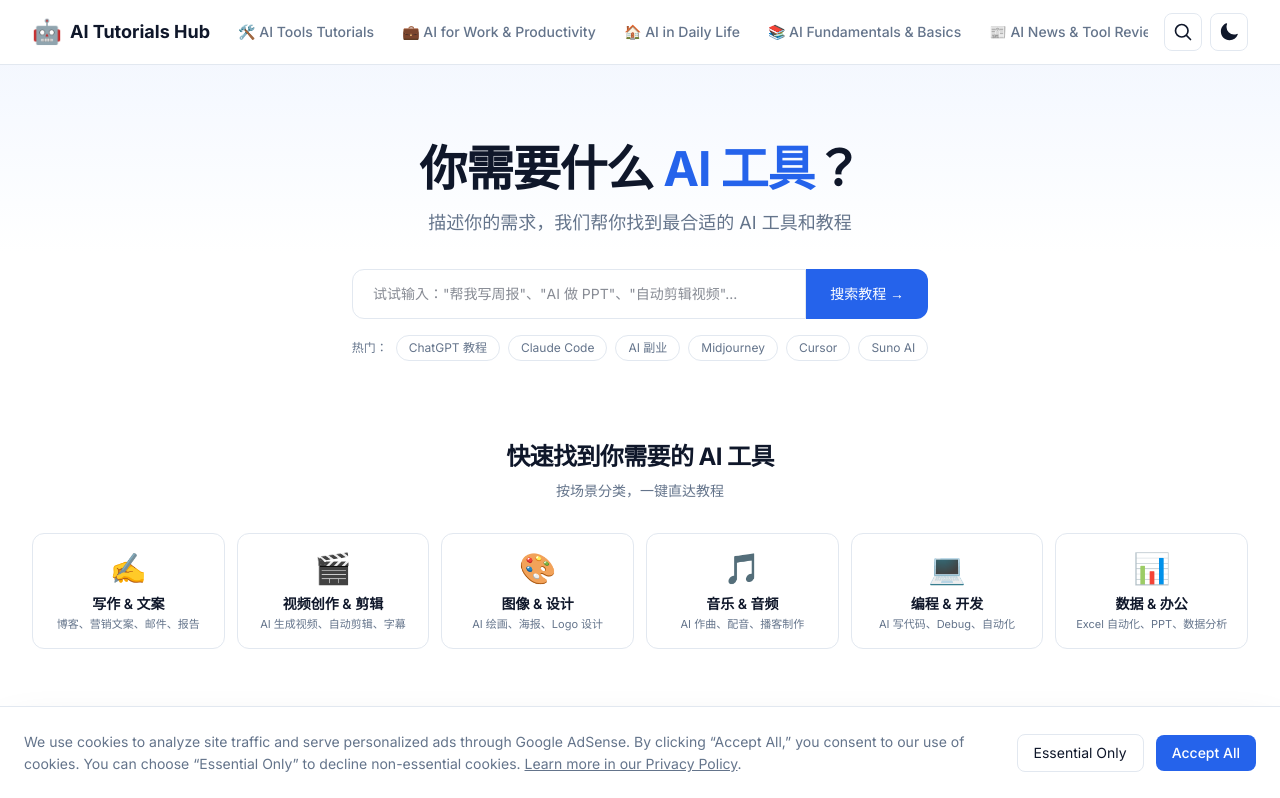
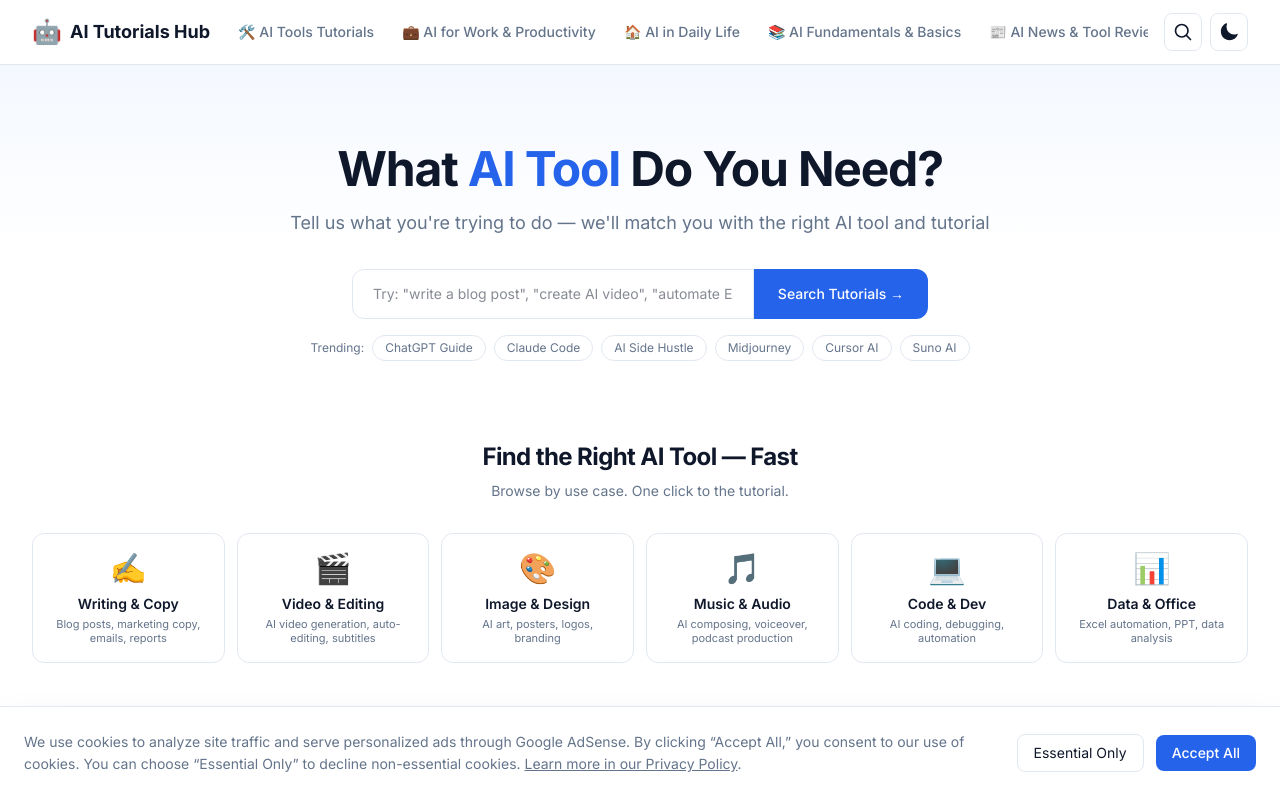
Before and after one commit to xxgxxg198733/ai-tutorials, a Next.js app: page / in a window 1280 px wide. Shown: the top 798 px of the page. Built offline with nearby package versions, Linux system fonts and the light colour scheme; no server answers; grey boxes are pictures that could not be loaded.

Commit message:
fix: translate homepage to English

```diff
--- a/src/app/page.tsx
+++ b/src/app/page.tsx
@@ -5,43 +5,43 @@ import { getArticlesByCategory } from "@/lib/content-loader";
 const SCENARIOS = [
   {
     icon: "✍️",
-    title: "写作 & 文案",
-    desc: "博客、营销文案、邮件、报告",
+    title: "Writing & Copy",
+    desc: "Blog posts, marketing copy, emails, reports",
     query: "AI writing assistant",
     href: "/ai-tools/copy-ai-marketing-content-guide",
   },
   {
     icon: "🎬",
-    title: "视频创作 & 剪辑",
-    desc: "AI 生成视频、自动剪辑、字幕",
+    title: "Video & Editing",
+    desc: "AI video generation, auto-editing, subtitles",
     query: "AI video creation",
     href: "/ai-tools/runway-ai-video-generation-guide",
   },
   {
     icon: "🎨",
-    title: "图像 & 设计",
-    desc: "AI 绘画、海报、Logo 设计",
+    title: "Image & Design",
+    desc: "AI art, posters, logos, branding",
     query: "AI image generation design",
     href: "/ai-tools/midjourney-beginners-guide",
   },
   {
     icon: "🎵",
-    title: "音乐 & 音频",
-    desc: "AI 作曲、配音、播客制作",
+    title: "Music & Audio",
+    desc: "AI composing, voiceover, podcast production",
     query: "AI music audio creation",
     href: "/ai-tools/suno-ai-music-generation-guide",
   },
   {
     icon: "💻",
-    title: "编程 & 开发",
-    desc: "AI 写代码、Debug、自动化",
+    title: "Code & Dev",
+    desc: "AI coding, debugging, automation",
     query: "AI coding assistant",
     href: "/ai-tools/github-copilot-tutorial",
   },
   {
     icon: "📊",
-    title: "数据 & 办公",
-    desc: "Excel 自动化、PPT、数据分析",
+    title: "Data & Office",
+    desc: "Excel automation, PPT, data analysis",
     query: "AI productivity office tools",
     href: "/work-productivity/ai-writing-assistant-tools",
   },
@@ -54,10 +54,10 @@ export default function HomePage() {
       <section className="bg-gradient-to-b from-primary/5 via-background to-background">
         <div className="max-w-3xl mx-auto px-4 sm:px-6 lg:px-8 py-16 md:py-20 text-center">
           <h1 className="text-3xl md:text-4xl lg:text-5xl font-bold tracking-tight text-foreground">
-            你需要什么 <span className="text-primary">AI 工具</span>？
+            What <span className="text-primary">AI Tool</span> Do You Need?
           </h1>
           <p className="mt-4 text-base md:text-lg text-muted-foreground">
-            描述你的需求，我们帮你找到最合适的 AI 工具和教程
+            Tell us what you're trying to do — we'll match you with the right AI tool and tutorial
           </p>
 
           {/* Search Bar */}
@@ -69,21 +69,21 @@ export default function HomePage() {
             <input
               type="text"
               name="q"
-              placeholder='试试输入："帮我写周报"、"AI 做 PPT"、"自动剪辑视频"...'
+              placeholder='Try: "write a blog post", "create AI video", "automate Excel", "generate music"...'
               className="flex-1 px-5 py-3.5 text-sm rounded-l-xl border border-border bg-card focus:outline-none focus:ring-2 focus:ring-primary focus:border-primary transition-colors"
             />
             <button
               type="submit"
               className="px-6 py-3.5 bg-primary text-primary-foreground rounded-r-xl font-medium text-sm hover:opacity-90 transition-opacity shrink-0"
             >
-              搜索教程 →
+              Search Tutorials →
             </button>
           </form>
 
           {/* Hot tags */}
           <div className="mt-4 flex flex-wrap items-center justify-center gap-2 text-xs text-muted-foreground">
-            <span>热门：</span>
-            {["ChatGPT 教程", "Claude Code", "AI 副业", "Midjourney", "Cursor", "Suno AI"].map((tag) => (
+            <span>Trending:</span>
+            {["ChatGPT Guide", "Claude Code", "AI Side Hustle", "Midjourney", "Cursor AI", "Suno AI"].map((tag) => (
               <Link
                 key={tag}
                 href={`/ai-tools?q=${encodeURIComponent(tag)}`}
@@ -99,8 +99,8 @@ export default function HomePage() {
       {/* Scenario Cards */}
       <section className="max-w-7xl mx-auto px-4 sm:px-6 lg:px-8 pb-16">
         <div className="text-center mb-8">
-          <h2 className="text-2xl font-bold tracking-tight">快速找到你需要的 AI 工具</h2>
-          <p className="mt-2 text-sm text-muted-foreground">按场景分类，一键直达教程</p>
+          <h2 className="text-2xl font-bold tracking-tight">Find the Right AI Tool — Fast</h2>
+          <p className="mt-2 text-sm text-muted-foreground">Browse by use case. One click to the tutorial.</p>
         </div>
 
         <div className="grid grid-cols-2 sm:grid-cols-3 lg:grid-cols-6 gap-3">
@@ -149,7 +149,7 @@ export default function HomePage() {
                       href={`/${cat.slug}`}
                       className="text-xs font-medium text-primary hover:underline shrink-0"
                     >
-                      全部 →
+                      All →
                     </Link>
                   </div>
 
@@ -213,15 +213,15 @@ export default function HomePage() {
           <aside className="lg:w-64 shrink-0">
             <div className="sticky top-24 space-y-5">
               <div className="p-4 rounded-xl border border-border bg-card">
-                <h3 className="font-bold text-xs uppercase tracking-wider text-muted-foreground mb-3">关于本站</h3>
+                <h3 className="font-bold text-xs uppercase tracking-wider text-muted-foreground mb-3">About</h3>
                 <p className="text-xs text-muted-foreground leading-relaxed">
-                  真实 AI 教程，亲手测试每一个工具。<br />不写废话，只给解决方案。
+                  Honest AI tutorials. Every tool tested by hand.<br />No fluff. Just solutions that work.
                 </p>
-                <Link href="/about" className="mt-2 inline-block text-xs font-medium text-primary hover:underline">了解更多 →</Link>
+                <Link href="/about" className="mt-2 inline-block text-xs font-medium text-primary hover:underline">Learn more →</Link>
               </div>
 
               <div className="p-4 rounded-xl border border-border bg-card">
-                <h3 className="font-bold text-xs uppercase tracking-wider text-muted-foreground mb-3">快速跳转</h3>
+                <h3 className="font-bold text-xs uppercase tracking-wider text-muted-foreground mb-3">Jump to</h3>
                 <ul className="space-y-1">
                   {categories.map((cat) => (
                     <li key={cat.slug}>
```
